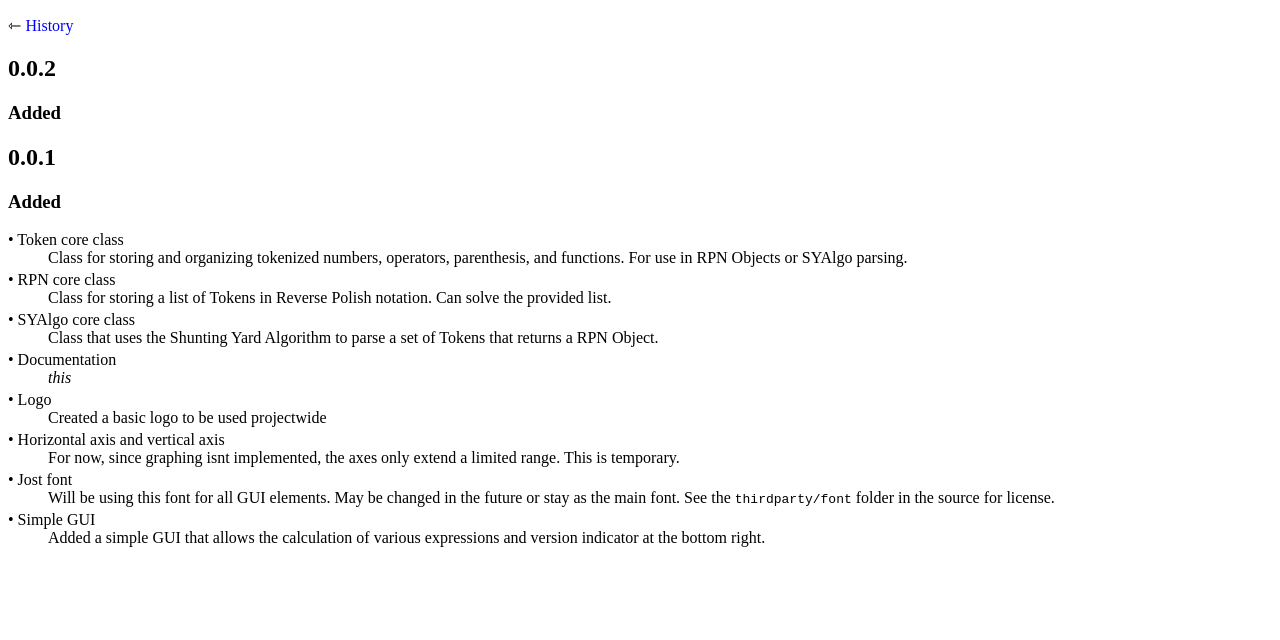
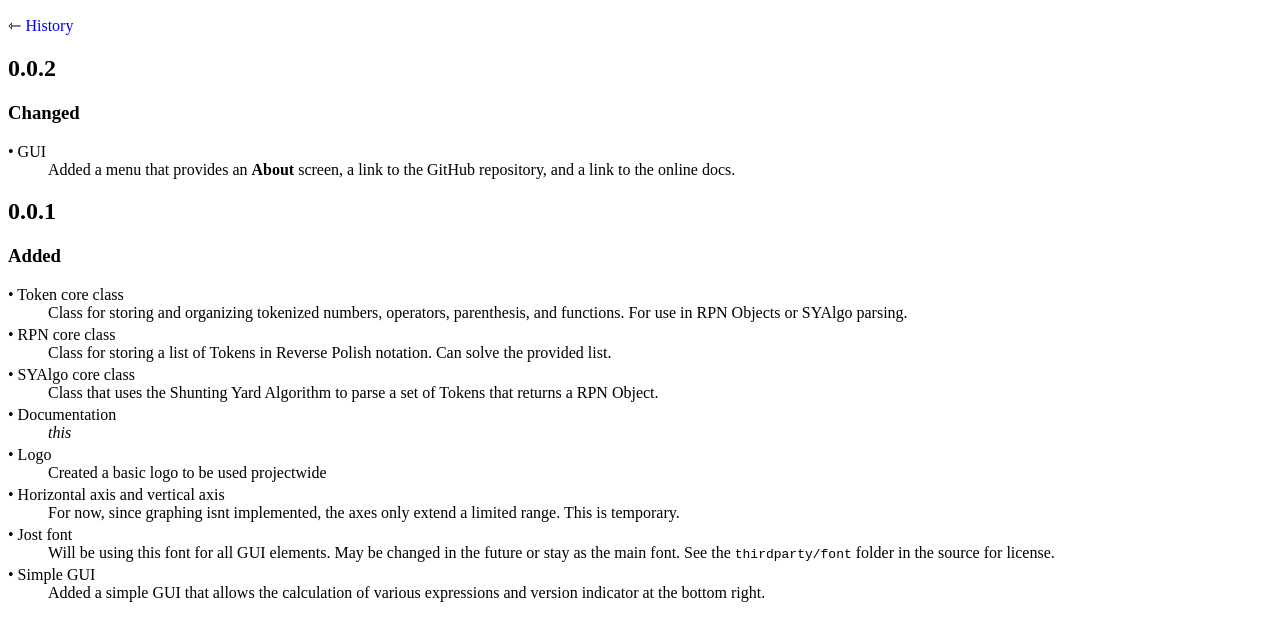
Before and after one commit to Triberium/Grafunc, a plain HTML site: page docs/changelog/0_0_x.html in a window 1280 px wide. Drawn offline with Linux system fonts and the light colour scheme.

Commit message:
Small changes to README and Help Menu

```diff
--- a/docs/changelog/0_0_x.html
+++ b/docs/changelog/0_0_x.html
@@ -10,7 +10,11 @@
     <body class="inner">
         <p>&#8701; <a href="./index.html">History</a></p>
         <h2 id="0_0_2">0.0.2</h2>
-        <h3>Added</h3>
+        <h3>Changed</h3>
+        <dl>
+            <dt>&#x2022; GUI</dt>
+            <dd>Added a menu that provides an <b>About</b> screen, a link to the GitHub repository, and a link to the online docs.</dd>
+        </dl>
 
         <h2 id="0_0_1">0.0.1</h2>
         <h3>Added</h3>
```
Also changed, not shown: 4 other files.
